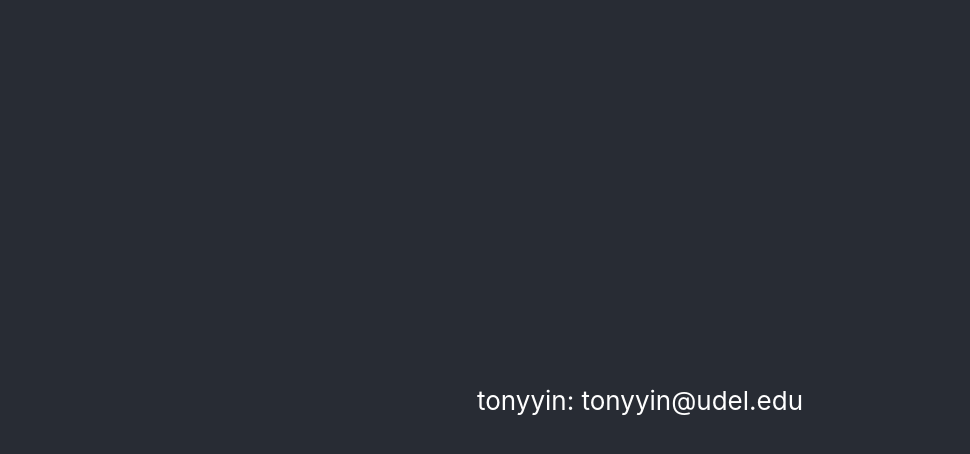
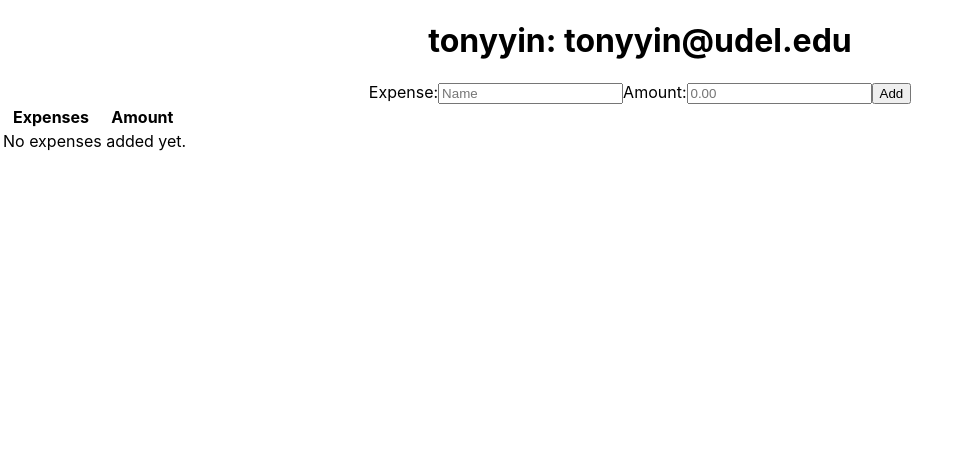
Before and after one commit to PoshLizard/final-budget, a React (Create React App) app: page / in a window 1280 px wide. Shown: the top 454 px of the page, without its empty margins (0-970 px from the left). Built offline with nearby package versions, Linux system fonts and the light colour scheme.

Commit message:
first milestone

```diff
--- a/package.json
+++ b/package.json
@@ -41,7 +41,7 @@
   "devDependencies": {
     "gh-pages": "^6.3.0"
   },
-  "homepage": "https://PoshLizard.github.io/final-budget"
+  "homepage": "https://poshlizard.github.io/final-budget"
 
 
 
--- a/src/App.css
+++ b/src/App.css
@@ -28,6 +28,10 @@
   color: #61dafb;
 }
 
+.addExpense{
+
+}
+
 @keyframes App-logo-spin {
   from {
     transform: rotate(0deg);
--- a/src/App.js
+++ b/src/App.js
@@ -1,12 +1,11 @@
 import logo from './logo.svg';
 import './App.css';
-
+import BudgetDash from './pages/BudgetDash'
 function App() {
   return (
     <div className="App">
-      <header className="App-header">
-          tonyyin: tonyyin@udel.edu
-      </header>
+        <h1>tonyyin: tonyyin@udel.edu</h1>
+      <BudgetDash/>
     </div>
   );
 }
--- /dev/null
+++ b/src/pages/BudgetDash.js
@@ -0,0 +1,81 @@
+import React, { useState } from 'react';
+
+const BudgetDash = () => {
+  const [budgetRows, setBudgetRows]       = useState([]);
+  const [expenseName, setExpenseName]     = useState('');
+  const [expenseAmount, setExpenseAmount] = useState('');
+
+  const addExpense = () => {
+    if (!expenseName || !expenseAmount) return;
+
+    const newRow = {
+      id: Date.now(),
+      name: expenseName,
+      amount: parseFloat(expenseAmount),
+    };
+
+    setBudgetRows(prev => [...prev, newRow]);
+    setExpenseName('');
+    setExpenseAmount('');
+  };
+
+  const removeExpense = id => {
+    setBudgetRows(prev => prev.filter(r => r.id !== id));
+  };
+
+  return (
+    <div className="BudgetDash">
+      <div className="addExpense">
+        <label>
+          Expense:
+          <input
+            type="text"
+            value={expenseName}
+            onChange={e => setExpenseName(e.target.value)}
+            placeholder="Name"
+          />
+        </label>
+        <label>
+          Amount:
+          <input
+            type="number"
+            value={expenseAmount}
+            onChange={e => setExpenseAmount(e.target.value)}
+            placeholder="0.00"
+          />
+        </label>
+        <button onClick={addExpense}>Add</button>
+      </div>
+
+      <table>
+        <thead>
+          <tr>
+            <th>Expenses</th>
+            <th>Amount</th>
+            <th> </th>
+          </tr>
+        </thead>
+        <tbody>
+          {budgetRows.map(row => (
+            <tr key={row.id}>
+              <td>{row.name}</td>
+              <td>${row.amount.toFixed(2)}</td>
+              <td>
+                <button onClick={() => removeExpense(row.id)}>Remove</button>
+              </td>
+            </tr>
+          ))}
+          {budgetRows.length === 0 && (
+            <tr>
+              <td colSpan="3" style={{ textAlign: 'center' }}>
+                No expenses added yet.
+              </td>
+            </tr>
+          )}
+        </tbody>
+      </table>
+    </div>
+  );
+};
+
+export default BudgetDash;
```
Also changed, not shown: 1 other file (tests, documents, lock files or other folders).
